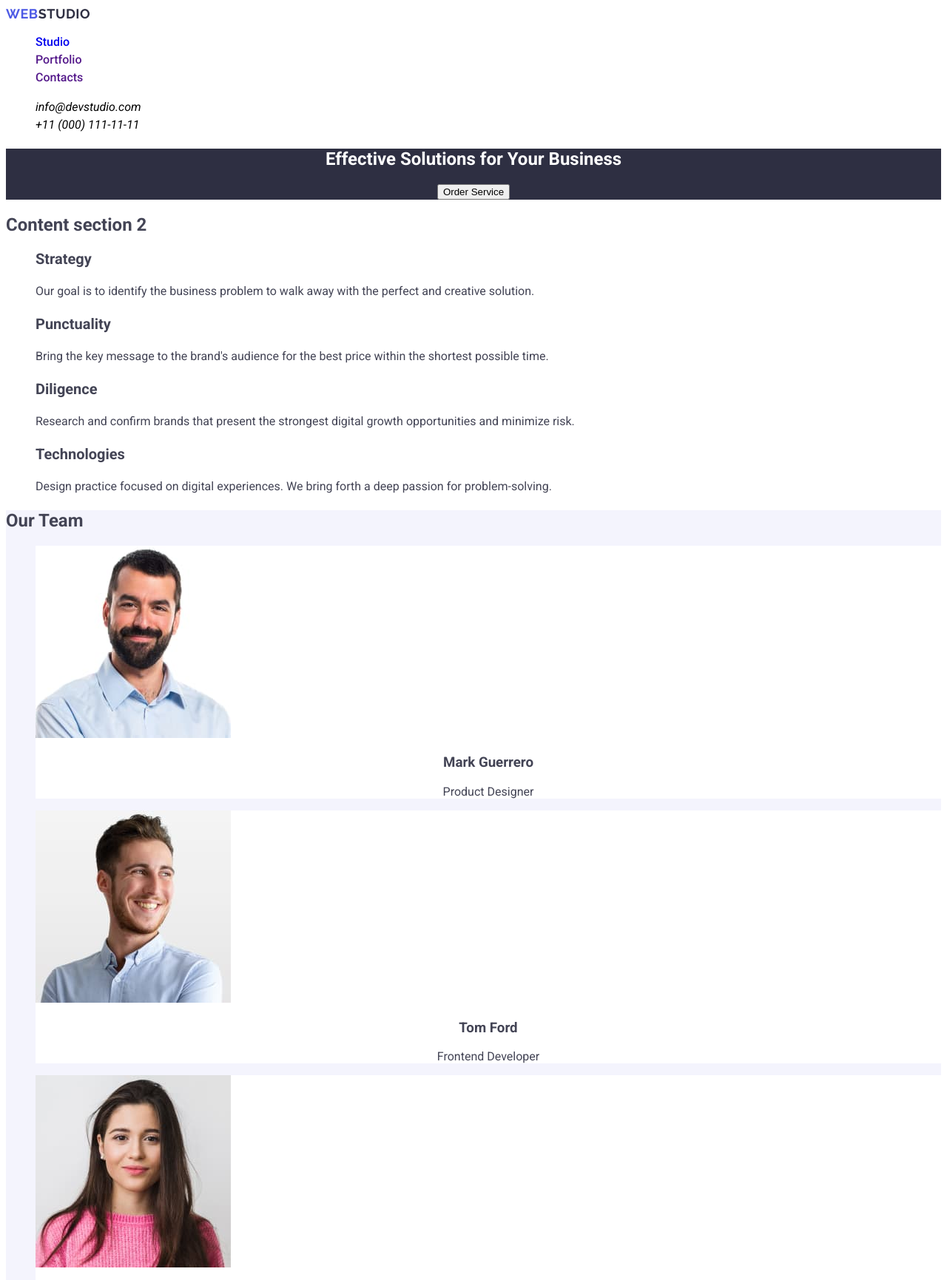
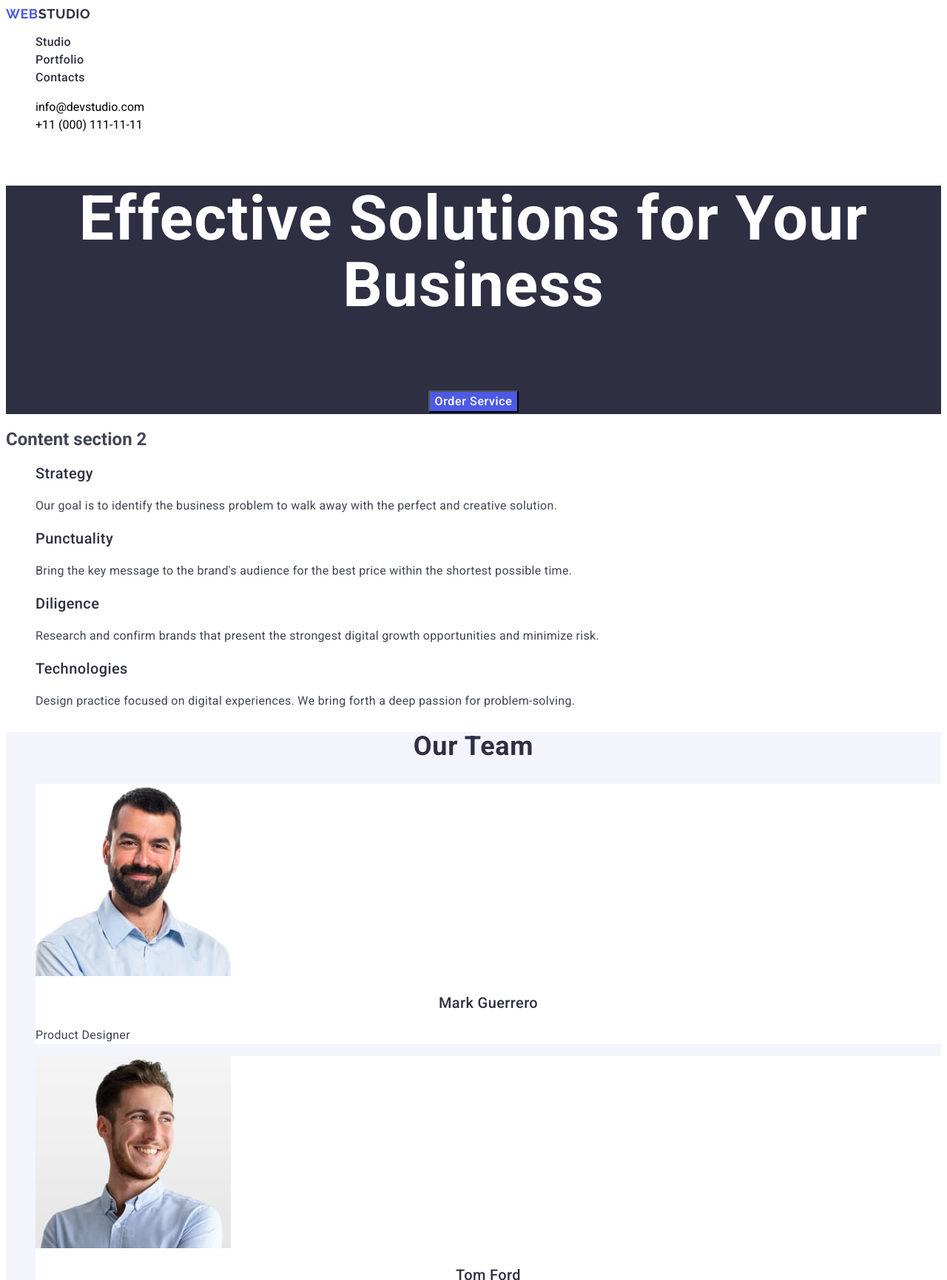
Before and after one commit to maxi-adamchuk/goit-markup-hw-02, a plain HTML site: page index.html in a window 1280 px wide. Shown: the top 1731 px of the page at 74% size. Drawn offline with Linux system fonts and the light colour scheme.

Commit message:
Add files via upload

```diff
--- a/css/styles.css
+++ b/css/styles.css
@@ -5,7 +5,7 @@ body {
 }
 .logo {
     text-transform: uppercase;
-    font-family: Raleway;
+    font-family: "Raleway", sans-serif;
     font-size: 18px;
     font-weight: 700;
     line-height: 21px;
@@ -17,89 +17,144 @@ body {
 }
 
 .web {
-    color: #4D5AE5;
+    color: #4d5ae5;
 }
 .studiohead {
     color: #2e2f42;
 }
 .navilinks {
 text-decoration: none;
-font-family: Roboto;
+font-family: "Roboto", sans-serif;
 font-size: 16px;
 font-weight: 500;
 line-height: 24px;
 text-align: left;
+letter-spacing: 0.02em;
+color: #2e2f42;
+}
+.navilinks .link:hover, link:focus {
+    color: #404bbf
+}
 
-}
 
 ul {
     list-style-type: none;
 }
 
 .contacts {
-font-family: Roboto;
+font-family: "Roboto", sans-serif;
 font-size: 16px;
 font-weight: 400;
 line-height: 24px;
 text-align: left;
 text-decoration: none;
 color: black;
+font-style: normal;
 }
 
 .banner {
     background-color: #2E2F42;
     text-align: center;
     color: #ffffff;
-    top: 72px;
+    font-size: 56px;
+    line-height: 1.07;
+    letter-spacing: 0.02em;
+}
+.button1 {
+    background-color: #4D5AE5;
+    font-family: "Roboto", sans-serif;
+    font-weight: 500;
+    font-size: 16px;
+    line-height: 1.5;
+    letter-spacing: 0.04em;
+    color: #ffffff;
+    cursor: pointer;
+}
+.button1 .link:hover, link:focus {
+    color: #404bbf
 }
 
 .features {
-font-family: Roboto;
+font-family: "Roboto", sans-serif;
 font-size: 20px;
-font-weight: 700;
+font-weight: 500;
 line-height: 24px;
 text-align: left;
+letter-spacing: 0.02em;
+color: #2e2f42;
 }
 
 .featurecontent {
-    font-family: Roboto;
+    font-family: "Roboto", sans-serif;
     font-size: 16px;
     font-weight: 400;
     line-height: 24px;
     text-align: left;
+    letter-spacing: 0.02em;
+}
+.teamhead {
+    font-size: 36px;
+    line-height: 1.11;
+    text-align: center;
+    letter-spacing: 0.02em;
+    text-transform: capitalize;
+    color: #2e2f42;
 }
 .teamsection {
     background-color: #F4F4FD;
 }
-.teamname, .teamprof {
+.teamname {
     text-align: center;
+    font-weight: 500;
+    font-size: 20px;
+    line-height: 1.2;
+    letter-spacing: 0.02em;
+    color: #2e2f42;
+}
+.teamprof {
+    font-size: 16px;
+    line-height: 1.5;
+    letter-spacing: 0.02em;
+    color: #434455;
 }
 .teammate {
 background-color: #ffffff;
 }
+.portfolio {
+    font-size: 36px;
+    line-height: 1.11;
+    text-align: center;
+    letter-spacing: 0.02em;
+    text-transform: capitalize;
+    color: #2e2f42;
+}
 .typetitle {
-font-family: Roboto;
+font-family: "Roboto", sans-serif;
 font-size: 20px;
-font-weight: 700;
+font-weight: 500;
 line-height: 24px;
 text-align: left;
+letter-spacing: 0.02em;
+color: #2e2f42;
 }
+
 .typeprof {
-font-family: Roboto;
+font-family: "Roboto", sans-serif;
 font-size: 16px;
 font-weight: 400;
-line-height: 24px;
+line-height: 1.5;
 text-align: left;
+letter-spacing: 0.02em;
 }
 .footerstyles {
     background-color: #2E2F42;
 }
 .studiofoo {
-    color: #ffffff;
+    color: #f4f4fd;
 }
 .textfoot {
     color: #ffffff;
-    font-family: Roboto;
+    font-family: "Roboto", sans-serif;
 font-size: 16px;
 font-weight: 400;
 line-height: 24px;
--- a/index.html
+++ b/index.html
@@ -15,7 +15,7 @@
 <body>
     <header>
         <nav>
-        <a href="./index.html" class="logo"><span class="web">Web</span><span class="studiohead">Studio</span></a>
+        <a href="./index.html" class="logo">Web<span class="studiohead">Studio</span></a>
         <ul>
             <li>
             <a href="href=./index.html" class="navilinks">Studio</a>
@@ -43,7 +43,7 @@
 
         <section class="banner">
         <h1>Effective Solutions for Your Business</h1>
-<button type="button">Order Service</button>
+<button type="button" class="button1">Order Service</button>
    </section>
 <section>
     <h2>Content section 2</h2>
@@ -67,7 +67,7 @@
 </ul>
 </section>
 <section class="teamsection">
-    <h2>Our Team</h2>
+    <h2 class="teamhead">Our Team</h2>
     <ul>
         <li class="teammate">
         <img src="./images/1guy.jpg" alt="borodach" width="264" height="260">
@@ -93,7 +93,7 @@
     </ul>
     </section>
     <section>
-        <h2>Our Portfolio</h2>
+        <h2 class="portfolio">Our Portfolio</h2>
         <ul>
             <li>
                 <img src="./images/bankapp.jpg" alt="bankpict" width="360" height="300">
```
